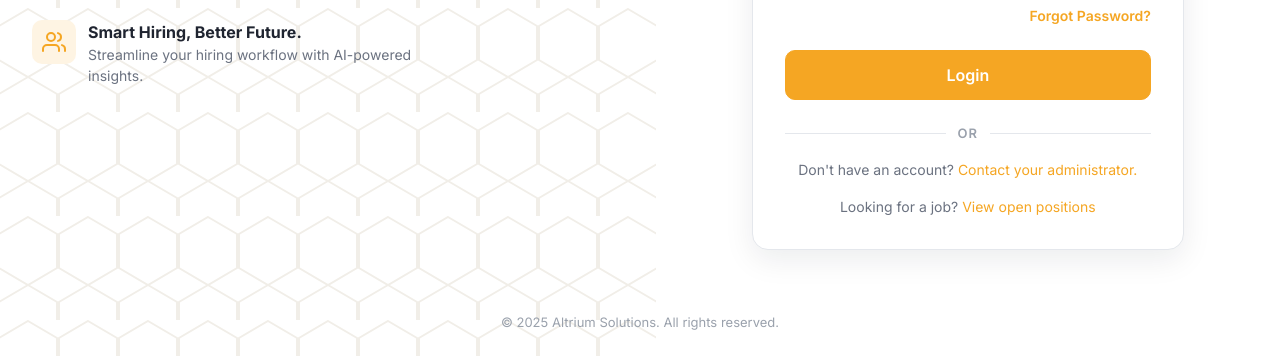
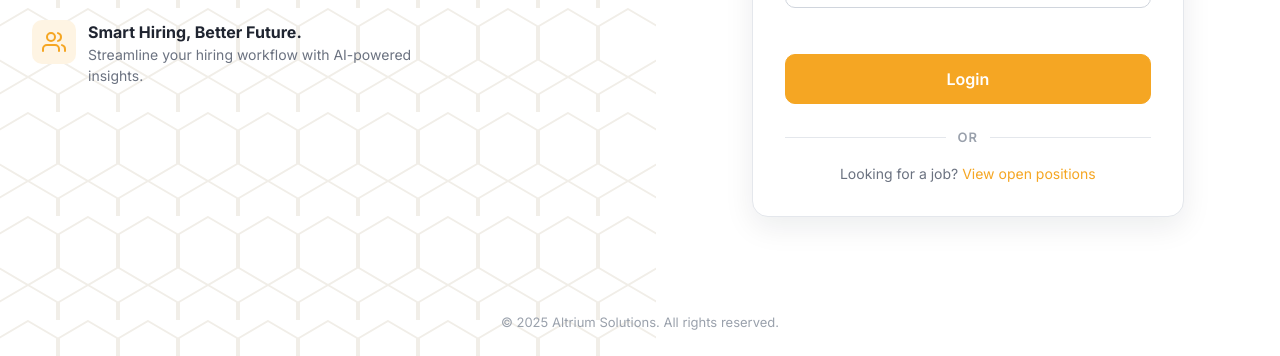
Before and after one commit to AnujaInduthara/Altrium-project, a plain HTML site: page frontend/login.html in a window 1280 px wide. Shown: the part 444-800 px from the top of the page. Drawn offline with nearby package versions, Linux system fonts and the light colour scheme.

Commit message:
refactor: remove unused links from login form for improved clarity

```diff
--- a/frontend/login.html
+++ b/frontend/login.html
@@ -120,8 +120,6 @@
             <p class="field__error" id="password-error" role="alert"></p>
           </div>
 
-          <a class="login-form__forgot" href="#">Forgot Password?</a>
-
           <div class="alert" id="form-alert" role="alert" aria-live="assertive" hidden></div>
 
           <button
@@ -136,9 +134,6 @@
         <div class="divider login-form__divider" role="presentation">OR</div>
 
         <p class="login-form__footnote">
-          Don't have an account? <a href="#">Contact your administrator.</a>
-        </p>
-        <p class="login-form__footnote">
           Looking for a job? <a href="portal.html">View open positions</a>
         </p>
       </div>
```
